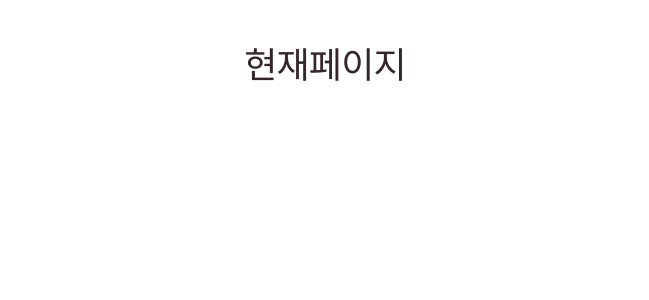
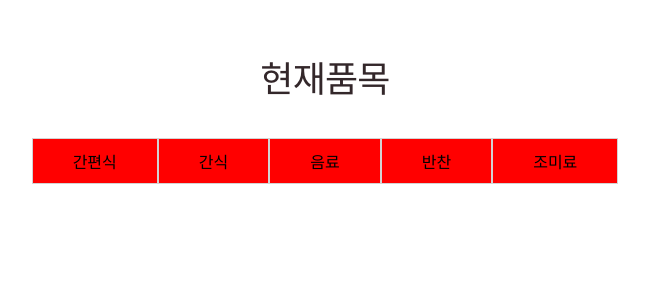
Before and after one commit to codestates-seb/seb39_main_056, a React (Create React App) app in the folder client/: page / in a window 1280 px wide. Shown: the top 300 px of the page, without its empty margins (315-964 px from the left). Built offline with nearby package versions, Linux system fonts and the light colour scheme.

Commit message:
NEM-190 / design : FoodCatrgoryItems 클릭스타일추가
- FoodCategory : FoodCatrgoryItems의 상위 컴포넌트
- FoodCatrgoryItems : 배열에 따라 만들어지는 메인메이지 음식 카테고리

```diff
--- a/client/src/App.js
+++ b/client/src/App.js
@@ -1,9 +1,12 @@
-import PageHeader from './components/organism/PageHeader';
+import BodyContainer from './components/atom/BodyContainer';
+import MainPage from './components/pages/MainPage';
 
 function App() {
 	return (
 		<div className="App">
-			<PageHeader />
+			<BodyContainer>
+				<MainPage />
+			</BodyContainer>
 		</div>
 	);
 }
--- /dev/null
+++ b/client/src/components/atom/BodyContainer.js
@@ -0,0 +1,11 @@
+import styled from 'styled-components';
+
+const BodyContainer = styled.div`
+	width: 70%;
+	height: 100%;
+	margin: 0 auto;
+	margin-top: 50px;
+	padding-bottom: 32px; ;
+`;
+
+export default BodyContainer;
--- /dev/null
+++ b/client/src/components/organism/FoodCategory.js
@@ -0,0 +1,15 @@
+import FoodCatrgoryItems from './FoodCatrgoryItems';
+
+const FoodCategory = ({ Foodarr, isClick, setIsClick }) => {
+	return (
+		<>
+			<FoodCatrgoryItems
+				Foodarr={Foodarr}
+				isClick={isClick}
+				setIsClick={setIsClick}
+			/>
+		</>
+	);
+};
+
+export default FoodCategory;
--- /dev/null
+++ b/client/src/components/organism/FoodCatrgoryItems.js
@@ -0,0 +1,43 @@
+import React from 'react';
+import styled from 'styled-components';
+//여기서 스타일을 바꿔줘야함 뭐에 따라? state가 true인지 false인지 따라!
+//그럼 page가 모든 state랑 함수를 들고 있어야지
+//어떤 state가 필요한가?
+
+const FoodCategoryBox = styled.div`
+	display: flex;
+	justify-content: center;
+	align-items: center;
+	margin: 20px;
+`;
+
+const FoodCategoryItemBox = styled.div`
+	padding: 10px 40px;
+	border: 1px solid lightgray;
+	cursor: pointer;
+	:hover {
+		color: blue;
+	}
+	background-color: ${props => props.isClick || 'red'};
+`;
+
+const FoodCatrgoryItems = ({ Foodarr, isClick, setIsClick }) => {
+	const onClick = () => {
+		setIsClick(!isClick);
+		console.log(isClick);
+	};
+
+	return (
+		<FoodCategoryBox>
+			{Foodarr.map((item, i) => {
+				return (
+					<FoodCategoryItemBox key={i} isClick={isClick} onClick={onClick}>
+						{item}
+					</FoodCategoryItemBox>
+				);
+			})}
+		</FoodCategoryBox>
+	);
+};
+
+export default FoodCatrgoryItems;
--- a/client/src/components/organism/PageHeader.js
+++ b/client/src/components/organism/PageHeader.js
@@ -1,5 +1,4 @@
 import React from 'react';
-import PageInfo from './PageInfo';
 import PageName from './PageName';
 
 const PageHeader = () => {
--- a/client/src/components/organism/PageName.js
+++ b/client/src/components/organism/PageName.js
@@ -2,7 +2,7 @@ import H1 from '../atom/H1';
 import React from 'react';
 
 const PageName = () => {
-	return <H1>현재페이지</H1>;
+	return <H1>현재품목</H1>;
 };
 
 export default PageName;
--- /dev/null
+++ b/client/src/components/pages/MainPage.js
@@ -0,0 +1,25 @@
+import React from 'react';
+import { useState } from 'react';
+
+import FoodCategory from '../organism/FoodCategory';
+import PageHeader from '../organism/PageHeader';
+
+const MainPage = () => {
+	// 음식 카테고리
+	const Foodarr = ['간편식', '간식', '음료', '반찬', '조미료'];
+	// 음식 카테고리 변경 state
+	const [isClick, setIsClick] = useState(false);
+
+	return (
+		<div>
+			<PageHeader />
+			<FoodCategory
+				Foodarr={Foodarr}
+				isClick={isClick}
+				setIsClick={setIsClick}
+			/>
+		</div>
+	);
+};
+
+export default MainPage;
```
Also changed, not shown: client/src/components/organism/FoodCategoryBtn.js (added, +14 -0 lines), 1 other file (tests, documents, lock files or other folders).
